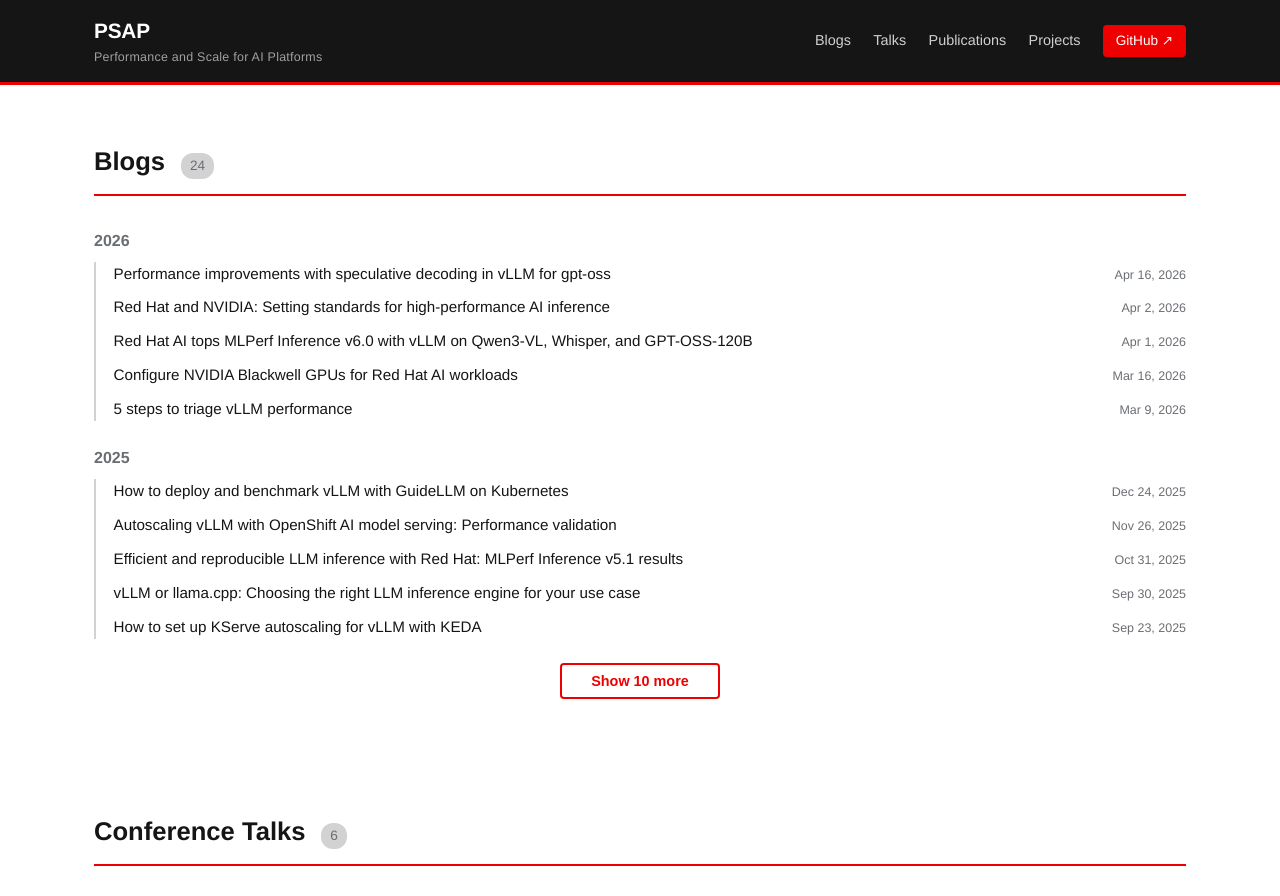
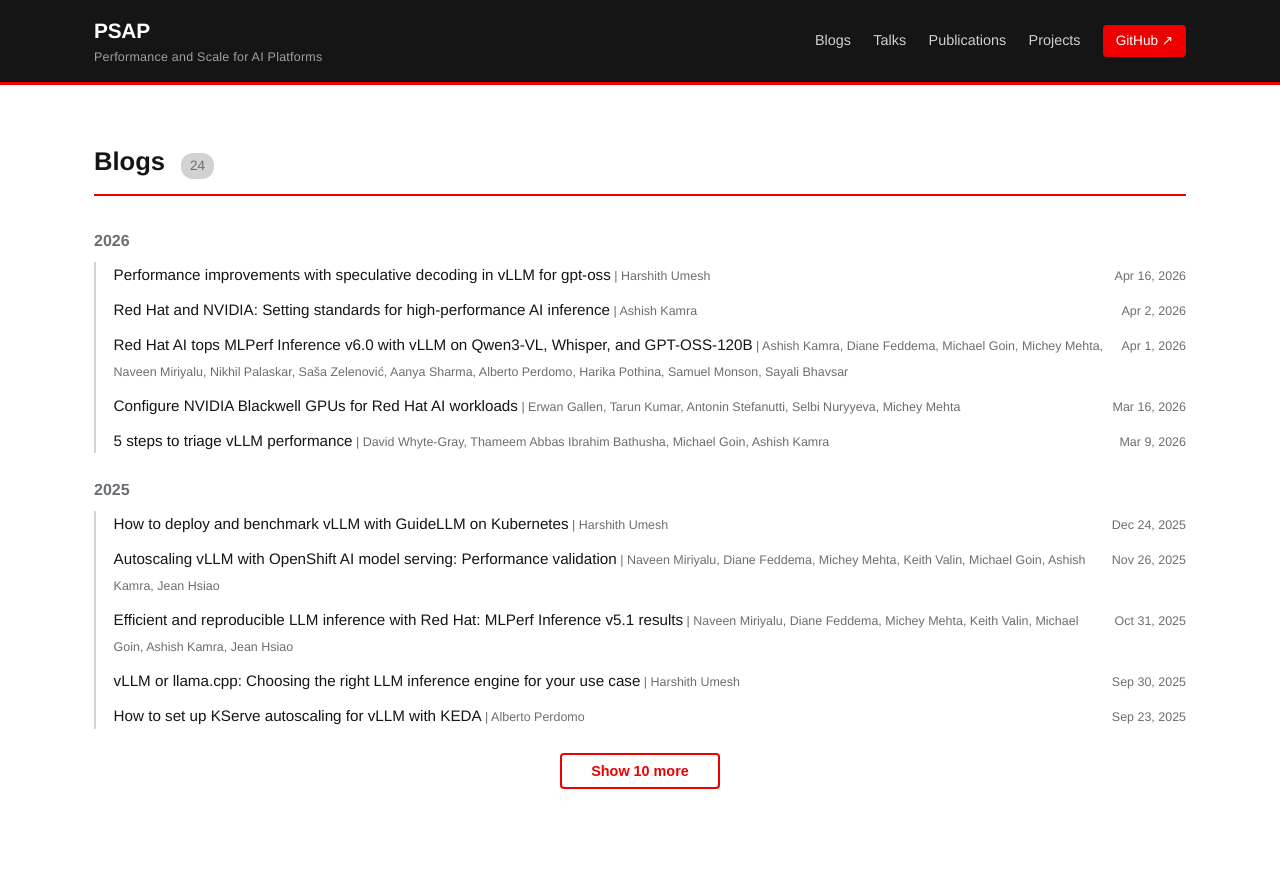
Before and after one commit to openshift-psap/openshift-psap.github.io, a Jekyll site: the page built from index.md, in a window 1280 px wide and 1400 px high. Shown: the top 896 px of the window. Built offline with Jekyll 4.4.1, drawn with Linux system fonts in a browser that asks for light colours.

Commit message:
Add authors to blog posts; inline layout with | separator
Authors appear inline after the title separated by | with the date
pinned right. Fetched author names from all 24 blog post pages.

Co-Authored-By: Claude Sonnet 4.6 <noreply@anthropic.com>

```diff
--- a/_data/blog_posts.yml
+++ b/_data/blog_posts.yml
@@ -1,99 +1,123 @@
 # Blog posts written by or related to the PSAP team.
-# Fields: title, url, date (YYYY-MM-DD), summary (optional)
+# Fields: title, url, date (YYYY-MM-DD), authors, summary (optional)
 # Dates marked "# approx" are estimated — please verify.
 
 - title: "Performance improvements with speculative decoding in vLLM for gpt-oss"
   url: https://developers.redhat.com/articles/2026/04/16/performance-improvements-speculative-decoding-vllm-gpt-oss
   date: "2026-04-16"
+  authors: "Harshith Umesh"
 
 - title: "Red Hat and NVIDIA: Setting standards for high-performance AI inference"
   url: https://www.redhat.com/en/blog/red-hat-and-nvidia-setting-standards-high-performance-ai-inference
   date: "2026-04-02"
+  authors: "Ashish Kamra"
 
 - title: "Red Hat AI tops MLPerf Inference v6.0 with vLLM on Qwen3-VL, Whisper, and GPT-OSS-120B"
   url: https://www.redhat.com/en/blog/red-hat-ai-tops-mlperf-inference-v60-vllm-qwen3-vl-whisper-and-gpt-oss-120b
   date: "2026-04-01"
+  authors: "Ashish Kamra, Diane Feddema, Michael Goin, Michey Mehta, Naveen Miriyalu, Nikhil Palaskar, Saša Zelenović, Aanya Sharma, Alberto Perdomo, Harika Pothina, Samuel Monson, Sayali Bhavsar"
 
 - title: "Configure NVIDIA Blackwell GPUs for Red Hat AI workloads"
   url: https://developers.redhat.com/articles/2026/03/16/configure-nvidia-blackwell-gpus-red-hat-ai-workloads
   date: "2026-03-16"
+  authors: "Erwan Gallen, Tarun Kumar, Antonin Stefanutti, Selbi Nuryyeva, Michey Mehta"
 
 - title: "5 steps to triage vLLM performance"
   url: https://developers.redhat.com/articles/2026/03/09/5-steps-triage-vllm-performance
   date: "2026-03-09"
+  authors: "David Whyte-Gray, Thameem Abbas Ibrahim Bathusha, Michael Goin, Ashish Kamra"
 
 - title: "How to deploy and benchmark vLLM with GuideLLM on Kubernetes"
   url: https://developers.redhat.com/articles/2025/12/24/how-deploy-and-benchmark-vllm-guidellm-kubernetes
   date: "2025-12-24"
+  authors: "Harshith Umesh"
 
 - title: "Autoscaling vLLM with OpenShift AI model serving: Performance validation"
   url: https://developers.redhat.com/articles/2025/11/26/autoscaling-vllm-openshift-ai-model-serving
   date: "2025-11-26"
+  authors: "Naveen Miriyalu, Diane Feddema, Michey Mehta, Keith Valin, Michael Goin, Ashish Kamra, Jean Hsiao"
 
 - title: "Efficient and reproducible LLM inference with Red Hat: MLPerf Inference v5.1 results"
   url: https://www.redhat.com/en/blog/efficient-and-reproducible-llm-inference-red-hat-mlperf-inference-v51-results
   date: "2025-10-31"
+  authors: "Naveen Miriyalu, Diane Feddema, Michey Mehta, Keith Valin, Michael Goin, Ashish Kamra, Jean Hsiao"
 
 - title: "vLLM or llama.cpp: Choosing the right LLM inference engine for your use case"
   url: https://developers.redhat.com/articles/2025/09/30/vllm-or-llamacpp-choosing-right-llm-inference-engine-your-use-case
   date: "2025-09-30"
+  authors: "Harshith Umesh"
 
 - title: "How to set up KServe autoscaling for vLLM with KEDA"
   url: https://developers.redhat.com/articles/2025/09/23/how-set-kserve-autoscaling-vllm-keda
   date: "2025-09-23"
+  authors: "Alberto Perdomo"
 
 - title: "Benchmarking with GuideLLM in air-gapped OpenShift clusters"
   url: https://developers.redhat.com/articles/2025/09/15/benchmarking-guidellm-air-gapped-openshift-clusters
   date: "2025-09-15"
+  authors: "Philip Hayes, Thameem Abbas Ibrahim Bathusha"
 
 - title: "Ollama vs. vLLM: A deep dive into performance benchmarking"
   url: https://developers.redhat.com/articles/2025/08/08/ollama-vs-vllm-deep-dive-performance-benchmarking
   date: "2025-08-08"
+  authors: "Harshith Umesh"
 
 - title: "MLPerf Inference v5.0 results with Supermicro's GH200 Grace Hopper Superchip-based Server and Red Hat OpenShift"
   url: https://www.redhat.com/en/blog/mlperf-inference-v50-results
   date: "2025-05-01" # approx
+  authors: "Diane Feddema, Dr Nikola Nikolov, Arpitha Srinivas"
 
 - title: "How to run performance and scale validation for OpenShift AI"
   url: https://developers.redhat.com/articles/2025/04/30/how-run-performance-and-scale-validation-openshift-ai
   date: "2025-04-30"
+  authors: "Alberto Perdomo, Kevin Pouget"
 
 - title: "Unlocking the Effective Context Length: Benchmarking the Granite-3.1-8b Model"
   url: https://www.redhat.com/en/blog/unlocking-effective-context-length-benchmarking-granite-31-8b-model
   date: "2025-02-12"
+  authors: "Tushar Katarki, Nikhil Palaskar"
 
 - title: "Achieve better large language model inference with fewer GPUs"
   url: https://www.redhat.com/en/blog/achieve-better-large-language-model-inference-fewer-gpus
   date: "2024-12-03"
+  authors: "David Gray, Diane Feddema"
 
 - title: "Accelerating generative AI adoption: Red Hat OpenShift AI achieves impressive results in MLPerf inference benchmarks with vLLM runtime"
   url: https://www.redhat.com/en/blog/accelerating-generative-ai-adoption-red-hat-openshift-ai-achieves-impressive-results-mlperf-inference-benchmarks-vllm-runtime
   date: "2024-11-24" # approx
+  authors: "Mustafa Eyceoz, Michey Mehta, Diane Feddema, Ashish Kamra, Dr Nikola Nikolov"
 
 - title: "Generative AI fine-tuning of LLMs: Red Hat and Supermicro showcase outstanding results for efficient Llama-2-70b fine tuning using LoRA in MLPerf Training v4.0"
   url: https://www.redhat.com/en/blog/generative-ai-fine-tuning-llms-red-hat-and-supermicro-showcase
   date: "2024-11-01" # approx
+  authors: "Diane Feddema, Dr Nikola Nikolov"
 
 - title: "Sharing is caring: How to make the most of your GPUs (part 2 — Multi-instance GPU)"
   url: https://www.redhat.com/en/blog/sharing-caring-how-make-most-your-gpus-part-2-multi-instance-gpu
   date: "2024-09-01" # approx
+  authors: "Carlos Camacho, Kevin Pouget, Will McGrath"
 
 - title: "Sharing is caring: How to make the most of your GPUs (part 1 — time-slicing)"
   url: https://www.redhat.com/en/blog/sharing-caring-how-make-most-your-gpus-part-1-time-slicing
   date: "2024-07-02"
+  authors: "Carlos Camacho, Kevin Pouget, David Gray, Will McGrath"
 
 - title: "Continuous performance and scale validation of Red Hat OpenShift AI model-serving stack"
   url: https://www.redhat.com/en/blog/continuous-performance-and-scale-validation-red-hat-openshift-ai-model-serving-stack
   date: "2024-06-01" # approx
+  authors: "Kevin Pouget"
 
 - title: "Evaluating LLM inference performance on Red Hat OpenShift AI"
   url: https://www.redhat.com/en/blog/evaluating-llm-inference-performance-red-hat-openshift-ai
   date: "2024-01-16"
+  authors: "David Gray"
 
 - title: "A Guide to Scaling OpenShift Data Science to Hundreds of Users and Notebooks"
   url: https://www.redhat.com/en/blog/a-guide-to-scaling-openshift-data-science-to-hundreds-of-users-and-notebooks
   date: "2023-01-01" # approx
+  authors: "Kevin Pouget"
 
 - title: "Entitlement-Free Deployment of the NVIDIA GPU Operator on OpenShift"
   url: https://www.redhat.com/en/blog/entitlement-free-deployment-of-the-nvidia-gpu-operator-on-openshift
   date: "2022-06-01" # approx
+  authors: "Kevin Pouget"
--- a/_includes/blog_posts.html
+++ b/_includes/blog_posts.html
@@ -15,8 +15,10 @@
         {% assign current_year = year %}
       {% endif %}
       <li class="blog-compact-item" data-blog-index="{{ forloop.index }}">
-        <a href="{{ post.url }}" target="_blank" rel="noopener">{{ post.title }}</a>
-        {% if post.date %}<span class="blog-meta">{{ post.date | date: "%b %-d, %Y" }}</span>{% endif %}
+        <span class="blog-title-authors">
+          <a href="{{ post.url }}" target="_blank" rel="noopener">{{ post.title }}</a>{% if post.authors %}<span class="blog-authors"> | {{ post.authors }}</span>{% endif %}
+        </span>
+        <span class="blog-date">{{ post.date | date: "%b %-d, %Y" }}</span>
       </li>
       {% if forloop.last %}</ul>{% endif %}
     {% endfor %}
--- a/assets/css/style.css
+++ b/assets/css/style.css
@@ -247,7 +247,6 @@ a:hover { text-decoration: underline; }
   justify-content: space-between;
   align-items: baseline;
   gap: 1rem;
-  flex-wrap: wrap;
 }
 
 .blog-compact-item a {
@@ -257,7 +256,11 @@ a:hover { text-decoration: underline; }
 }
 .blog-compact-item a:hover { color: var(--red); text-decoration: none; }
 
-.blog-meta { font-size: 0.78rem; color: var(--gray); white-space: nowrap; }
+.blog-title-authors { flex: 1; min-width: 0; }
+
+.blog-authors { font-size: 0.78rem; color: var(--gray); }
+
+.blog-date { font-size: 0.78rem; color: var(--gray); white-space: nowrap; flex-shrink: 0; }
 
 .blog-show-more-btn {
   display: block;
```
